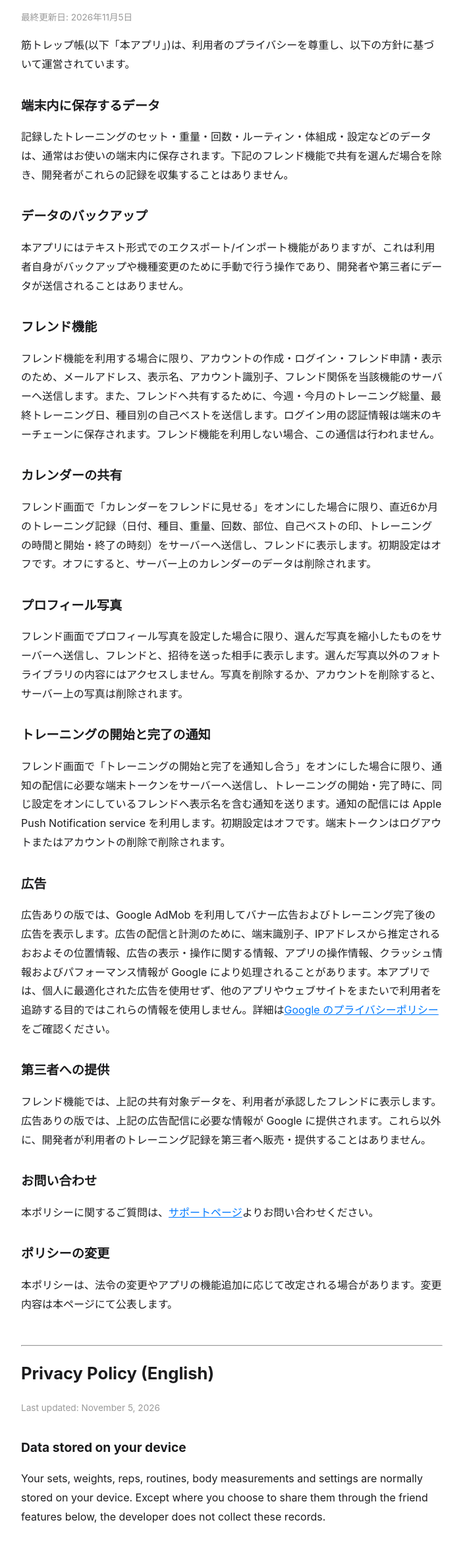
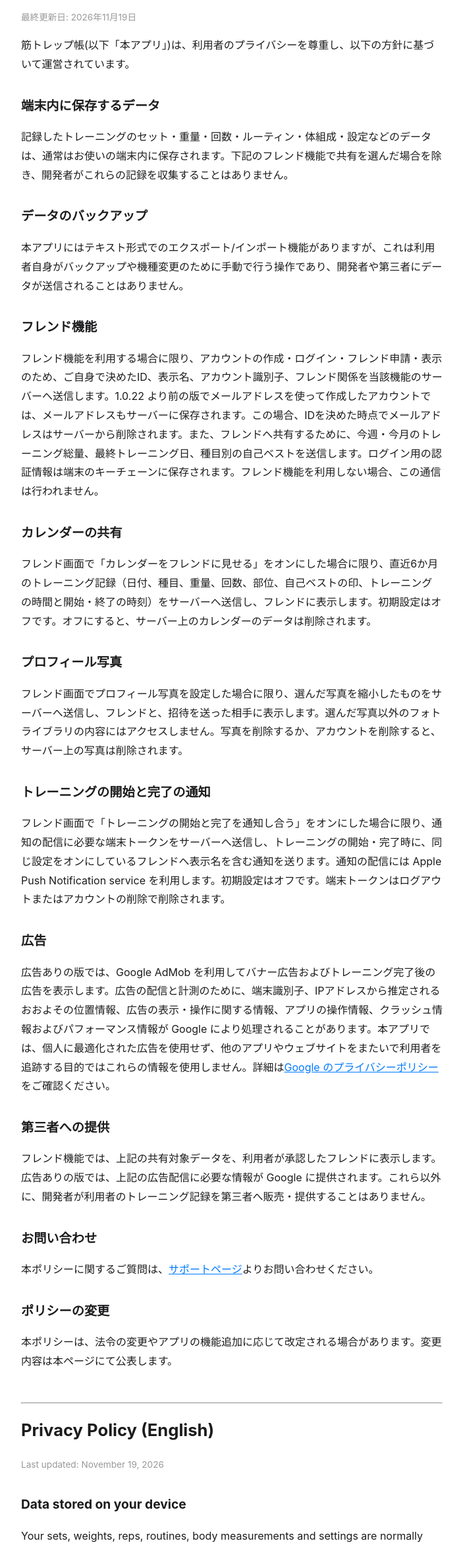
Before and after one commit to hasebe48/reprecord-support, a plain HTML site: page privacy.html in a window 1280 px wide. Shown: the part 170-2511 px from the top of the page at 66% size, without its empty margins (288-991 px from the left). Drawn offline with Linux system fonts and the light colour scheme.

Commit message:
フレンド機能をメールアドレスから ID に変えたことを反映
Co-Authored-By: Claude Opus 5.5 <noreply@anthropic.com>

```diff
--- a/privacy.html
+++ b/privacy.html
@@ -16,7 +16,7 @@
 <body>
   <nav><a href="index.html">&larr; 筋トレップ帳 トップ</a></nav>
   <h1>プライバシーポリシー</h1>
-  <p class="updated">最終更新日: 2026年11月5日</p>
+  <p class="updated">最終更新日: 2026年11月19日</p>
 
   <p>筋トレップ帳(以下「本アプリ」)は、利用者のプライバシーを尊重し、以下の方針に基づいて運営されています。</p>
 
@@ -27,7 +27,7 @@
   <p>本アプリにはテキスト形式でのエクスポート/インポート機能がありますが、これは利用者自身がバックアップや機種変更のために手動で行う操作であり、開発者や第三者にデータが送信されることはありません。</p>
 
   <h2>フレンド機能</h2>
-  <p>フレンド機能を利用する場合に限り、アカウントの作成・ログイン・フレンド申請・表示のため、メールアドレス、表示名、アカウント識別子、フレンド関係を当該機能のサーバーへ送信します。また、フレンドへ共有するために、今週・今月のトレーニング総量、最終トレーニング日、種目別の自己ベストを送信します。ログイン用の認証情報は端末のキーチェーンに保存されます。フレンド機能を利用しない場合、この通信は行われません。</p>
+  <p>フレンド機能を利用する場合に限り、アカウントの作成・ログイン・フレンド申請・表示のため、ご自身で決めたID、表示名、アカウント識別子、フレンド関係を当該機能のサーバーへ送信します。1.0.22 より前の版でメールアドレスを使って作成したアカウントでは、メールアドレスもサーバーに保存されます。この場合、IDを決めた時点でメールアドレスはサーバーから削除されます。また、フレンドへ共有するために、今週・今月のトレーニング総量、最終トレーニング日、種目別の自己ベストを送信します。ログイン用の認証情報は端末のキーチェーンに保存されます。フレンド機能を利用しない場合、この通信は行われません。</p>
 
   <h2>カレンダーの共有</h2>
   <p>フレンド画面で「カレンダーをフレンドに見せる」をオンにした場合に限り、直近6か月のトレーニング記録（日付、種目、重量、回数、部位、自己ベストの印、トレーニングの時間と開始・終了の時刻）をサーバーへ送信し、フレンドに表示します。初期設定はオフです。オフにすると、サーバー上のカレンダーのデータは削除されます。</p>
@@ -51,13 +51,13 @@
   <p>本ポリシーは、法令の変更やアプリの機能追加に応じて改定される場合があります。変更内容は本ページにて公表します。</p>
   <hr style="margin-top:3em">
   <h1 lang="en">Privacy Policy (English)</h1>
-  <p class="updated">Last updated: November 5, 2026</p>
+  <p class="updated">Last updated: November 19, 2026</p>
   <h2>Data stored on your device</h2>
   <p>Your sets, weights, reps, routines, body measurements and settings are normally stored on your device. Except where you choose to share them through the friend features below, the developer does not collect these records.</p>
   <h2>Backup</h2>
   <p>The export and import features are manual actions you take to back up or move your data. Nothing is sent to the developer or third parties.</p>
   <h2>Friend features</h2>
-  <p>Only if you use the friend features, your email address, display name, account identifier and friend relationships are sent to the server for account creation, login, friend requests and display. To share with friends, your weekly and monthly training volume, last workout date and personal bests by exercise are also sent. You can delete your account and this data in the app.</p>
+  <p>Only if you use the friend features, the ID you choose, your display name, account identifier and friend relationships are sent to the server for account creation, login, friend requests and display. Accounts created with an email address in versions before 1.0.22 also have that email address stored on the server; it is deleted from the server once you choose an ID. To share with friends, your weekly and monthly training volume, last workout date and personal bests by exercise are also sent. You can delete your account and this data in the app.</p>
   <h2>Calendar sharing</h2>
   <p>Only if you turn on calendar sharing on the Friends screen, your workout records from the last six months (dates, exercises, weights, reps, body parts, personal best marks, and workout duration with start and end times) are sent to the server and shown to your friends. This is off by default. Turning it off deletes the calendar data from the server.</p>
   <h2>Profile photo</h2>
```
